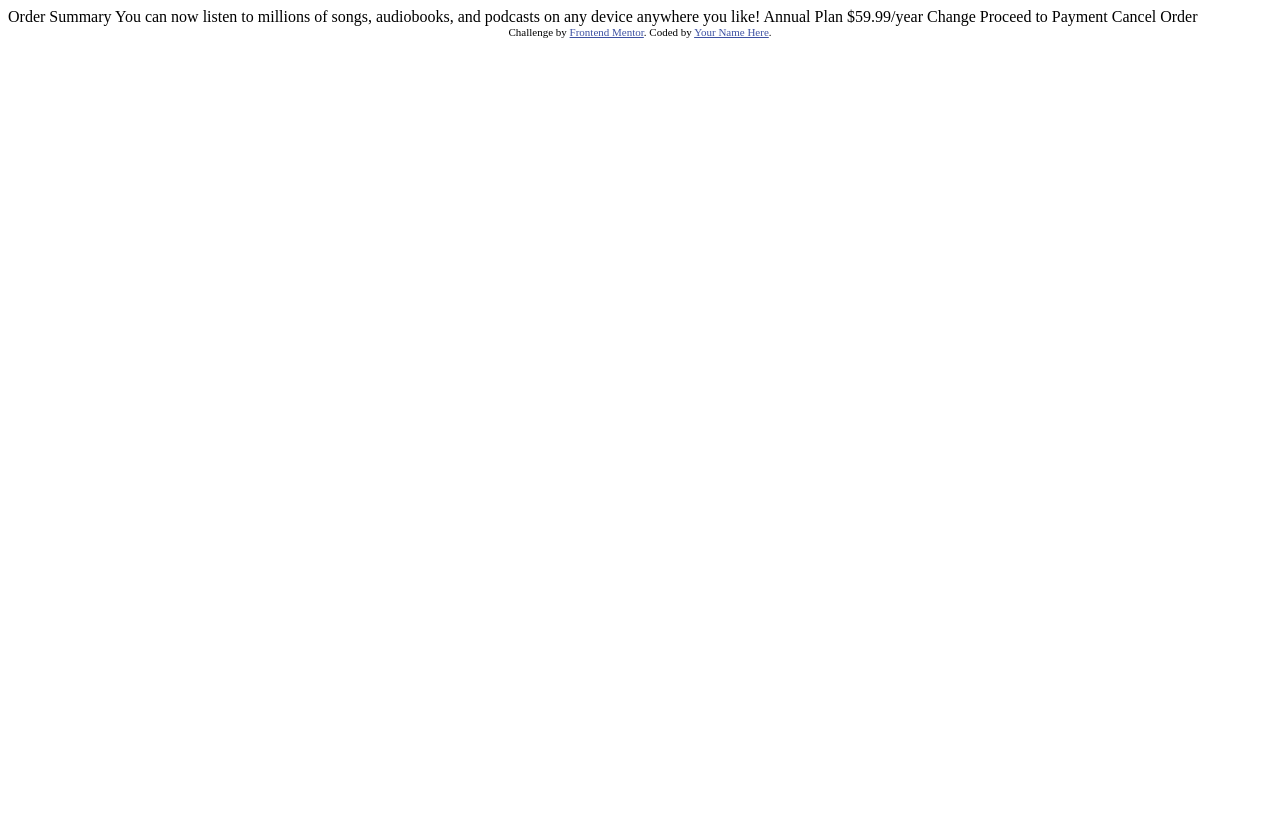
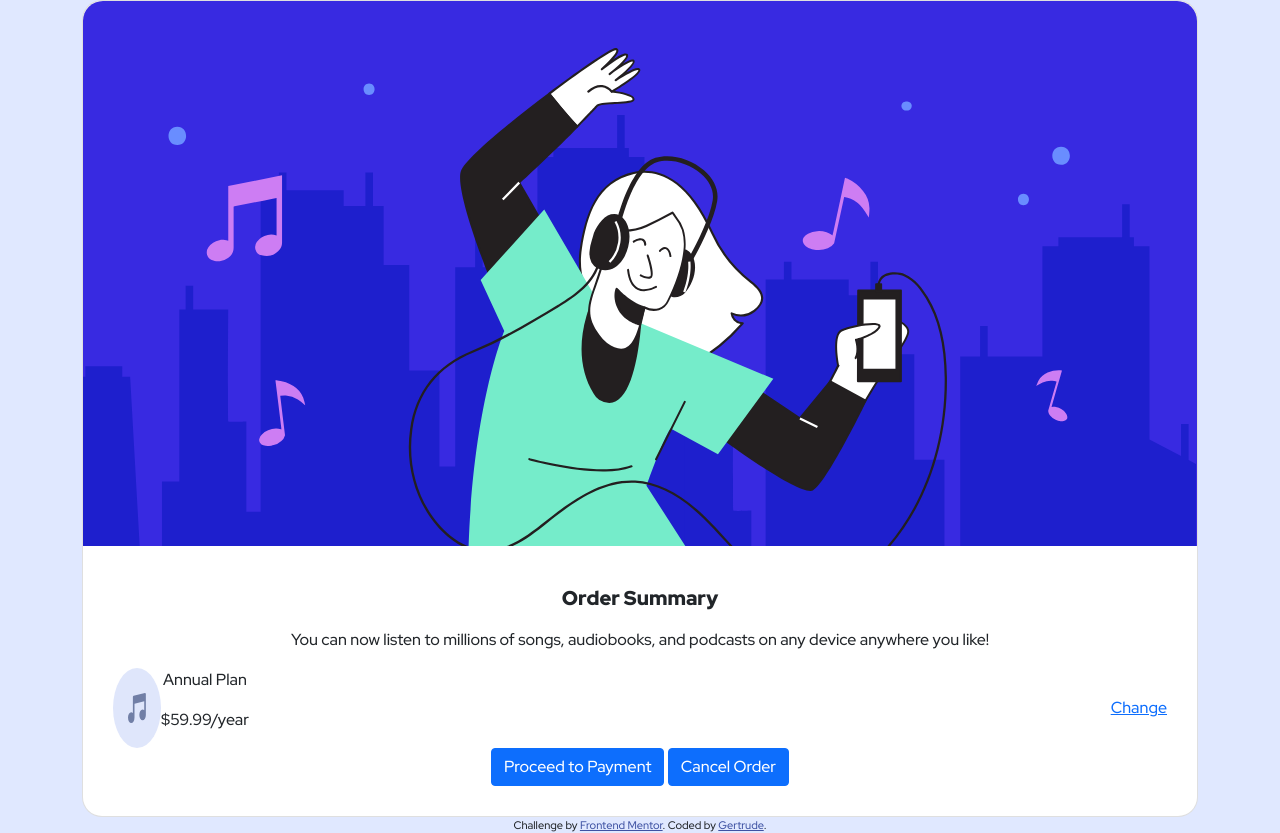
Before and after one commit to TrudyCyns/Order-Summary-Component, a plain HTML site: page index.html in a window 1280 px wide. Before the commit the page ends 800 px from the top, so only its background shows below. Drawn offline with nearby package versions, Linux system fonts and the light colour scheme.

Commit message:
Added style.css

```diff
--- a/index.html
+++ b/index.html
@@ -1,37 +1,53 @@
 <!DOCTYPE html>
 <html lang="en">
+
 <head>
   <meta charset="UTF-8">
-  <meta name="viewport" content="width=device-width, initial-scale=1.0"> <!-- displays site properly based on user's device -->
+  <meta name="viewport" content="width=device-width, initial-scale=1.0">
+  <!-- displays site properly based on user's device -->
 
   <link rel="icon" type="image/png" sizes="32x32" href="./images/favicon-32x32.png">
 
   <title>Frontend Mentor | Order summary card</title>
 
-  <!-- Feel free to remove these styles or customise in your own stylesheet 👍 -->
-  <style>
-    .attribution { font-size: 11px; text-align: center; }
-    .attribution a { color: hsl(228, 45%, 44%); }
-  </style>
+  <link href="https://cdn.jsdelivr.net/npm/bootstrap@5.1.3/dist/css/bootstrap.min.css" rel="stylesheet"
+    integrity="sha384-1BmE4kWBq78iYhFldvKuhfTAU6auU8tT94WrHftjDbrCEXSU1oBoqyl2QvZ6jIW3" crossorigin="anonymous">
+  <link rel="stylesheet" href="style.css">
 </head>
+
 <body>
-
-  Order Summary
-
-  You can now listen to millions of songs, audiobooks, and podcasts on any
-  device anywhere you like!
-
-  Annual Plan
-  $59.99/year
-
-  Change
-
-  Proceed to Payment
-  Cancel Order
+  <div class="container">
+    <div class="card">
+      <img src="images/illustration-hero.svg" class="card-img-top" alt="Illustration Hero">
+      <div class="card-body">
+        <h5 class="card-title">Order Summary</h5>
+        <p class="card-text">You can now listen to millions of songs, audiobooks, and podcasts on any
+          device anywhere you like!</p>
+          <div id="info-strip">
+            <div id="info-strip-inner">
+              <img src="images/icon-music.svg" alt="Music Icon">
+              <div>
+                <p>Annual Plan</p>
+                <p>$59.99/year</p>
+              </div>
+            </div>
+            <a href="#">Change</a>
+          </div>
+        <a href="#" class="btn btn-primary">Proceed to Payment</a>
+        <a href="#" class="btn btn-primary">Cancel Order</a>
+      </div>
+    </div>
+  </div>
 
   <div class="attribution">
     Challenge by <a href="https://www.frontendmentor.io?ref=challenge" target="_blank">Frontend Mentor</a>.
-    Coded by <a href="#">Your Name Here</a>.
+    Coded by <a href="#">Gertrude</a>.
   </div>
+
+  <script src="https://cdn.jsdelivr.net/npm/bootstrap@5.1.3/dist/js/bootstrap.bundle.min.js"
+    integrity="sha384-ka7Sk0Gln4gmtz2MlQnikT1wXgYsOg+OMhuP+IlRH9sENBO0LRn5q+8nbTov4+1p" crossorigin="anonymous">
+  </script>
+
 </body>
+
 </html>
--- /dev/null
+++ b/style.css
@@ -0,0 +1,47 @@
+@import url(https://fonts.googleapis.com/css?family=Red+Hat+Display:500,700,900);
+
+/* Main Styles. */
+body {
+    font-family: 'Red Hat Display';
+    font-size: 16px;
+    background-color: hsl(225, 100%, 94%);
+}
+.card {
+    border-radius: 20px;
+}
+.card-title {
+    font-weight: 900;
+    padding: 10px;
+}
+.card-body {
+    text-align: center;
+    padding: 30px;
+}
+.card-img-top {
+    border-radius: 20px 20px 0px 0px;
+    width: 100%;
+}
+#info-strip {
+    width: 100%;
+    display: flex;
+    flex-direction: row;
+    align-items: center;
+    justify-content: space-between;
+}
+#info-strip-inner {
+    width: fit-content;
+    display: flex;
+    flex-direction: row;
+    justify-content: space-around;
+}
+
+
+/* Footer */
+.attribution {
+    font-size: 11px;
+    text-align: center;
+}
+
+.attribution a {
+    color: hsl(228, 45%, 44%);
+}
```
